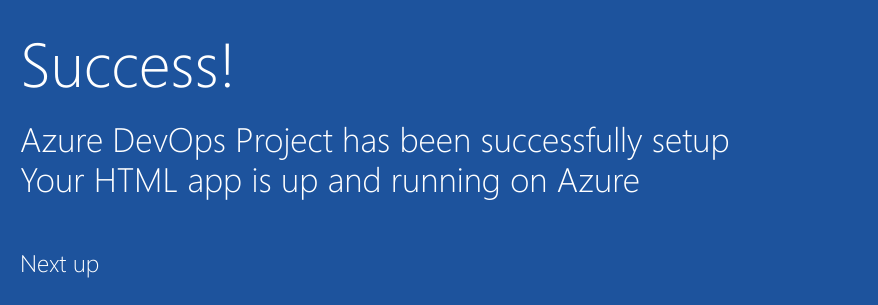
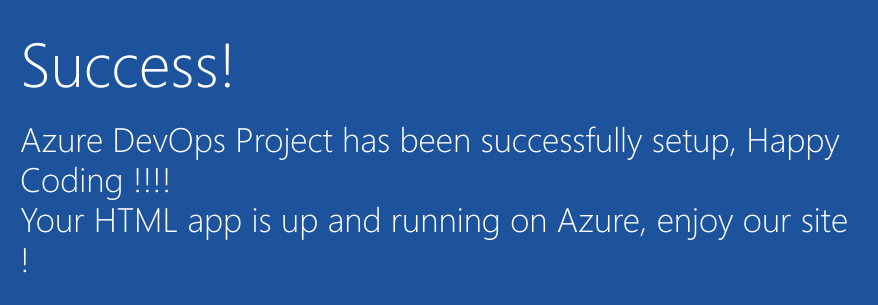
Before and after one commit to prasnna007/eduASGN1, a plain HTML site: page sample-project/index.html in a window 1280 px wide. Shown: the part 352-657 px from the top of the page, 205-1083 px from the left. Drawn offline with Linux system fonts and the light colour scheme.

Commit message:
Text Updated

```diff
--- a/sample-project/index.html
+++ b/sample-project/index.html
@@ -19,8 +19,8 @@
         </div>
             <div class="content-body">
                 <div class="success-text">Success!</div>
-                <div class="description line-1"> Azure DevOps Project has been successfully setup</div>
-                <div class="description line-2"> Your HTML app is up and running on Azure</div>
+                <div class="description line-1"> Azure DevOps Project has been successfully setup, Happy Coding !!!!</div>
+                <div class="description line-2"> Your HTML app is up and running on Azure, enjoy our site !</div>
                 <div class="next-steps-container">
                     <div class="next-steps-header">Next up</div>
                     <div class="next-steps-body">
```
